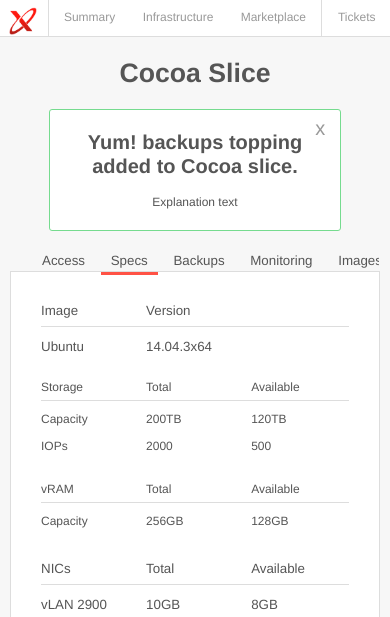
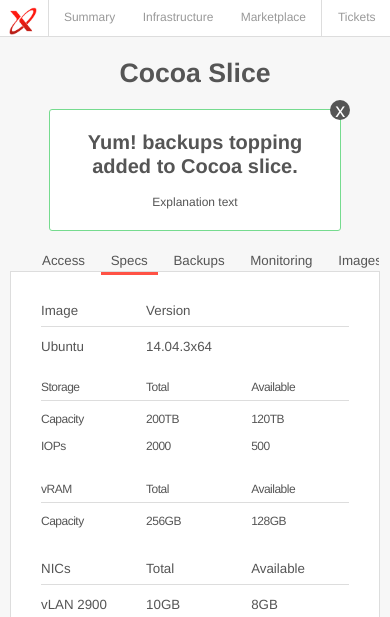
Before and after one commit to fairheadcreative/eplexity, a Jekyll site: the page built from marketplace-add-success.html, in a window 390 px wide. Shown: the top 617 px of the page. Built offline with Jekyll 4.4.1, drawn with Linux system fonts in a browser that asks for light colours.

Commit message:
Added mobile changes
- changed action-close button for small screens
- smaller input horizontal padding for small screens
- added long words breaking on mobile

```diff
--- a/_sass/layout/_actions.scss
+++ b/_sass/layout/_actions.scss
@@ -50,4 +50,17 @@
   color: $medium-gray;
 
   &:hover { color: $dark-gray; }
+
+  @include media(max-width $medium-screen) {
+      background: $dark-gray;
+      border-radius: 50%;
+      color: white;
+      height: 1em;
+      line-height: 1;
+      right: -0.5em;
+      top: -0.5em;
+      width: 1em;
+
+      &:hover { color: $light-gray; }
+    }
 }
--- a/_sass/layout/_plate.scss
+++ b/_sass/layout/_plate.scss
@@ -119,7 +119,10 @@
 			padding-top: $small-spacing/2;
 		}
 
-		@include media(max-width $medium-screen) { font-size: .90em; }
+		@include media(max-width $medium-screen) {
+			font-size: .90em;
+			letter-spacing: -.5px;
+		}
 	}
 
 	.group {
@@ -175,6 +178,7 @@
 		padding-top: $small-spacing/2;
 		padding-bottom: $small-spacing;
 		position: relative;
+		word-wrap: break-word;
 
 		&:last-child {
 			border-bottom: none;
@@ -185,16 +189,18 @@
 			margin-bottom: 0;
 		}
 
+
 		input:not([type="submit"]),
 		select, .select {
 			padding: $small-spacing/2;
 			width: 100%;
 
-			&.half,
+			@media screen and (max-width: $medium-screen) { padding: $small-spacing/2 .1em; }
+
 			&.half {
 				@include span-columns(6);
+			}
 		}
-	}
 
     .select,
     .select select {
```
